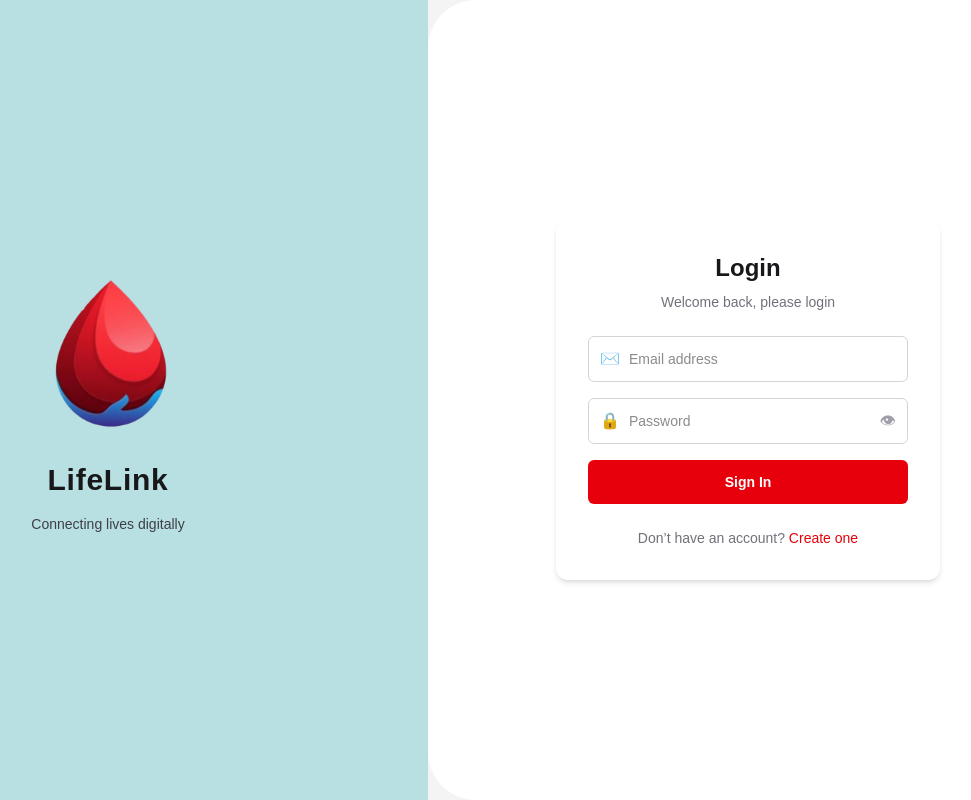
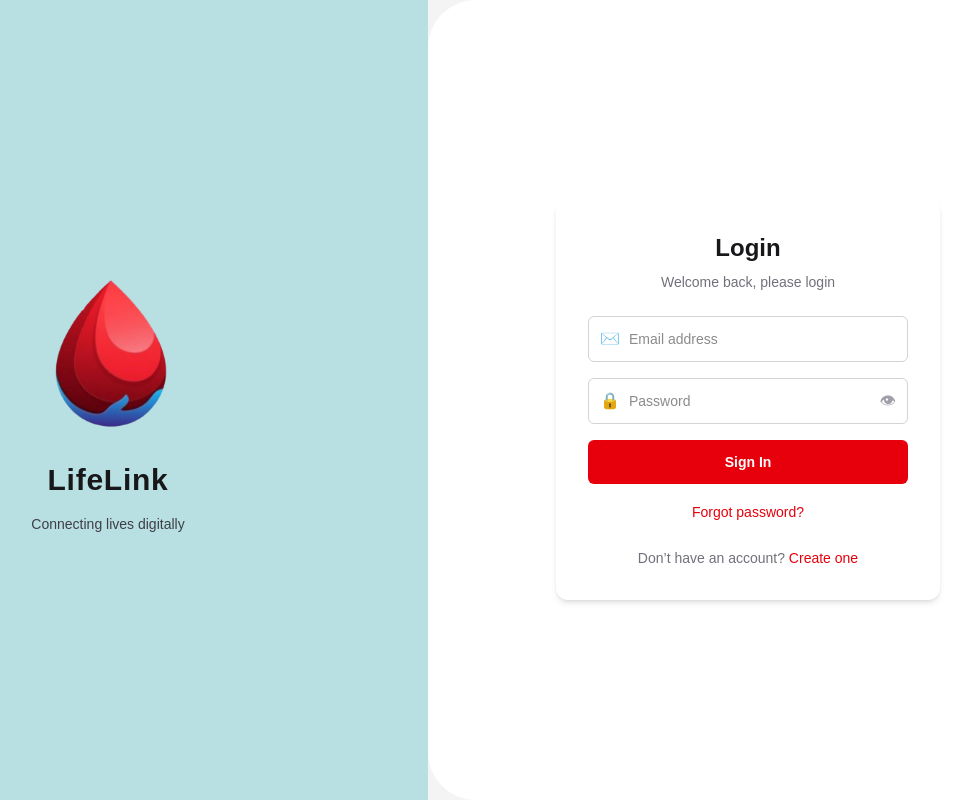
Before and after one commit to Unika1/LifeLink_Web_API_Development, a Next.js app: page /login in a window 1280 px wide. Shown: the whole page, without its empty margins (212-1183 px from the left). Built offline with nearby package versions, Linux system fonts and the light colour scheme; no server answers.

Commit message:
loginform edited

```diff
--- a/app/(auth)/_components/loginForm.tsx
+++ b/app/(auth)/_components/loginForm.tsx
@@ -108,6 +108,12 @@ export default function LoginForm() {
         </button>
       </form>
 
+      <div className="mt-4 text-center">
+        <Link href="/forget-password" className="text-sm text-red-600 hover:underline">
+          Forgot password?
+        </Link>
+      </div>
+
       <p className="mt-6 text-center text-sm text-zinc-500">
         Don’t have an account?{" "}
         <Link href="/register" className="text-red-600 hover:underline">
```
